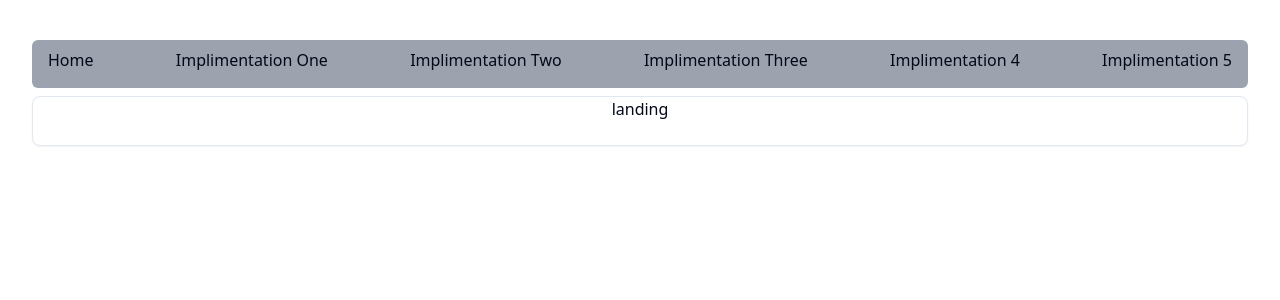
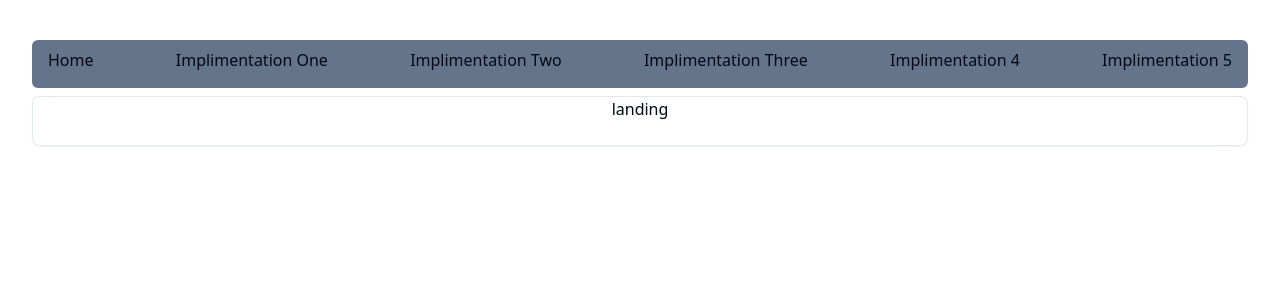
Before and after one commit to 1rubiz/walkie, a React (Vite) app: page / in a window 1280 px wide. Shown: the top 300 px of the page. Built offline with nearby package versions, Linux system fonts and the light colour scheme.

Commit message:
new implementation

```diff
--- a/src/components/nav.jsx
+++ b/src/components/nav.jsx
@@ -10,7 +10,7 @@ import {
 import { Link } from 'react-router-dom'
 function Nav() {
 	return (
-		<div className='w-full bg-gray-400 h-12 py-2 px-4 rounded-md my-2'>
+		<div className='w-full bg-gray-400 h-12 py-2 px-4 rounded-md my-2 bg-slate-500'>
 			{/* <Card> */}
 			{/* 	<CardContent className=''> */}
 					<ul className='flex flex-col gap-6 md:gap-2 md:flex-row items-center justify-between w-full'>
```
